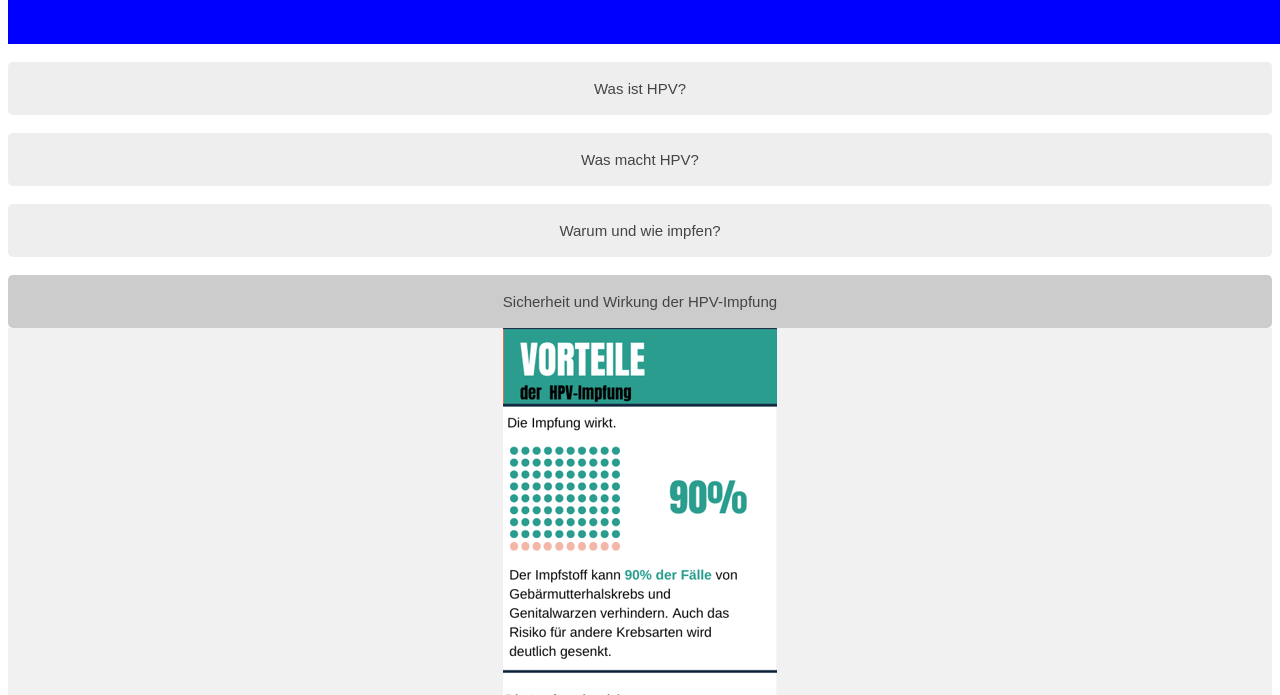
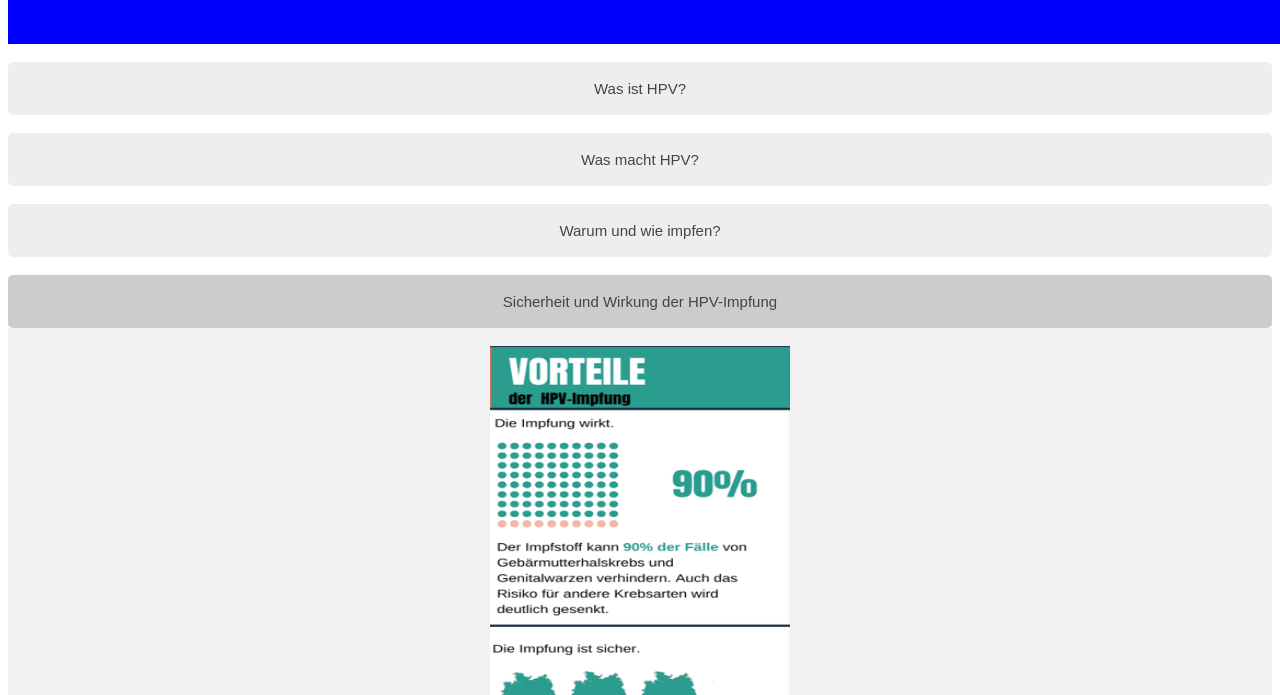
Before and after one commit to MaJoRiTea/HPV_info_page, a plain HTML site: page index.html in a window 1280 px wide. Both pictures are taken after a click on the button "Sicherheit und Wirkung der HPV-Impfung". Shown: the part 105-800 px from the top of the page. Drawn offline with Linux system fonts and the light colour scheme.

Commit message:
commitmessage here lol

```diff
--- a/index.html
+++ b/index.html
@@ -31,7 +31,7 @@
 					<button type="button" class="collapsible">Was macht HPV?</button>
 
 					<div id="virus_basic_info" class="content">
-						<img src="./imgs/wheredoesitcancer.PNG" alt="">
+						<img src="./imgs/wheredoesitcancer.PNG" alt=""  height="500" width="500">
 						<br/>
 						<img src="./imgs/cancerkillspeople.PNG" alt="ca. 300.000 Menschen sterben pro Jahr durch von HPV ausgelösten Krebs." height="500" width="500" />
 
@@ -73,9 +73,15 @@
 				<button type="button" class="collapsible">Sicherheit und Wirkung der HPV-Impfung</button>
 
 				<div id="vaccine" class="content">
-					<img src="./imgs/EffektivitätUndSicherheit.PNG" alt="Hier wäre eine Graphik zum Thema Impfwirkung und Sicherheit.">
 					<br/>
-					keks
+					<img src="./imgs/EffektivitätUndSicherheit.PNG" alt="Hier wäre eine Graphik zum Thema Impfwirkung und Sicherheit."  height="500" width="300">
+					<br/>
+					<br>
+					<br>
+					<br>
+					<br>
+					<br>
+					<br>
 				</div>
 			</section>
 		</main>
```
Also changed, not shown: styling.css (line endings or trailing spaces).
